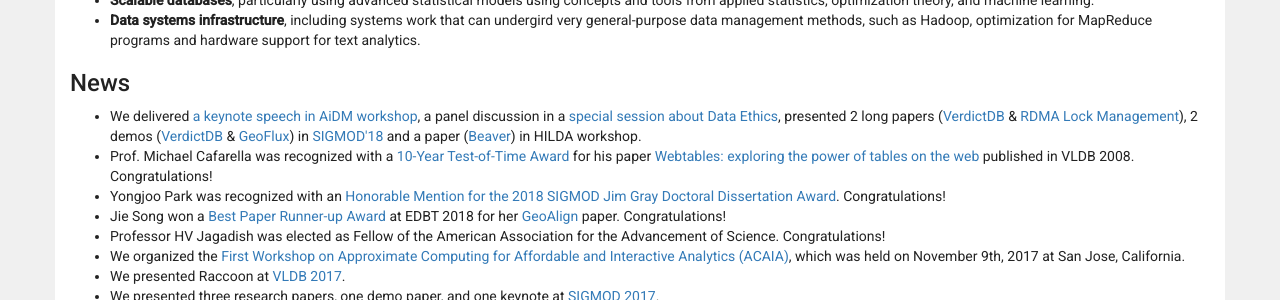
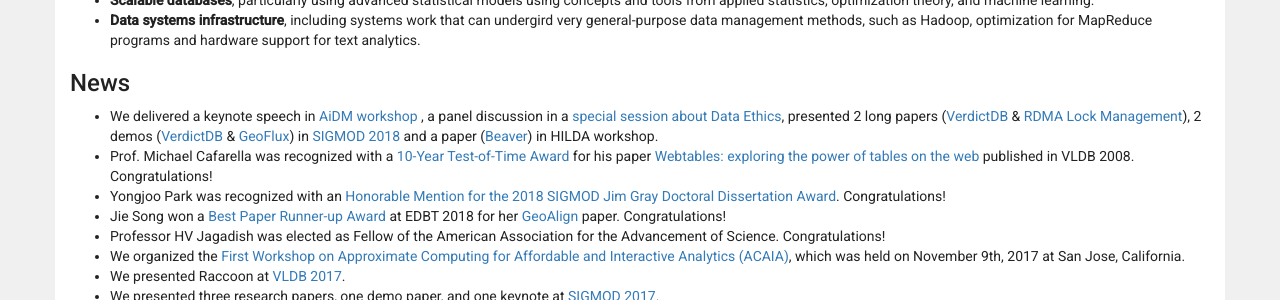
Before and after one commit to umich-dbgroup/umich-dbgroup.github.io, a Jekyll site: the page built from index.html, in a window 1280 px wide. Shown: the part 621-921 px from the top of the page. Built offline with Jekyll 4.4.1, drawn with Linux system fonts in a browser that asks for light colours; nearby versions of some CDN libraries.

Commit message:
fixed an error

```diff
--- a/index.html
+++ b/index.html
@@ -23,7 +23,7 @@
 <h2>News</h2>
 
 <ul>
-  <li>We delivered <a href="http://www.aidm-conf.org">a keynote speech in AiDM workshop</a>, a panel discussion in a <a href="https://sigmod2018.org/program_sigmod.shtml#spsession">special session about Data Ethics</a>, presented 2 long papers (<a href="https://sigmod2018.org/program_sigmod.shtml#ssession14">VerdictDB</a> & <a href="https://sigmod2018.org/program_sigmod.shtml#ssession15">RDMA Lock Management</a>), 2 demos (<a href="https://sigmod2018.org/program_sigmod.shtml#ssession15https://sigmod2018.org/program_sigmod.shtml#demogroup1">VerdictDB</a> & <a href="https://sigmod2018.org/program_sigmod.shtml#ssession15https://sigmod2018.org/program_sigmod.shtml#demogroup2">GeoFlux</a>) in <a href="https://sigmod2018.org">SIGMOD'18</a> and a paper (<a href="http://hilda.io/2018/">Beaver</a>) in HILDA workshop.</li>
+  <li>We delivered a keynote speech in <a href="http://www.aidm-conf.org">AiDM workshop</a> , a panel discussion in a <a href="https://sigmod2018.org/program_sigmod.shtml#spsession">special session about Data Ethics</a>, presented 2 long papers (<a href="https://sigmod2018.org/program_sigmod.shtml#ssession14">VerdictDB</a> & <a href="https://sigmod2018.org/program_sigmod.shtml#ssession15">RDMA Lock Management</a>), 2 demos (<a href="https://sigmod2018.org/program_sigmod.shtml#demogroup1">VerdictDB</a> & <a href="https://sigmod2018.org/program_sigmod.shtml#demogroup2">GeoFlux</a>) in <a href="https://sigmod2018.org">SIGMOD 2018</a> and a paper (<a href="http://hilda.io/2018/">Beaver</a>) in HILDA workshop.</li>
   <li>Prof. Michael Cafarella was recognized with a <a href="http://eecs.umich.edu/eecs/about/articles/2018/cafarella-test-of-time-award.html">10-Year Test-of-Time Award</a> for his paper <a href="http://clair.si.umich.edu/si767/papers/Week06/TextRepresentation/Cafarella.pdf">Webtables: exploring the power of tables on the web</a> published in VLDB 2008. Congratulations!</li>
   <li>Yongjoo Park was recognized with an <a href="https://sigmod2018.org/sigmod_awards.shtml">Honorable Mention for the 2018 SIGMOD Jim Gray Doctoral Dissertation Award</a>. Congratulations!</li>
   <li>Jie Song won a <a href="http://edbticdt2018.at/?awards">Best Paper Runner-up Award</a> at EDBT 2018 for her <a href="http://openproceedings.org/2018/conf/edbt/paper-184.pdf">GeoAlign</a> paper. Congratulations!</li>
```
